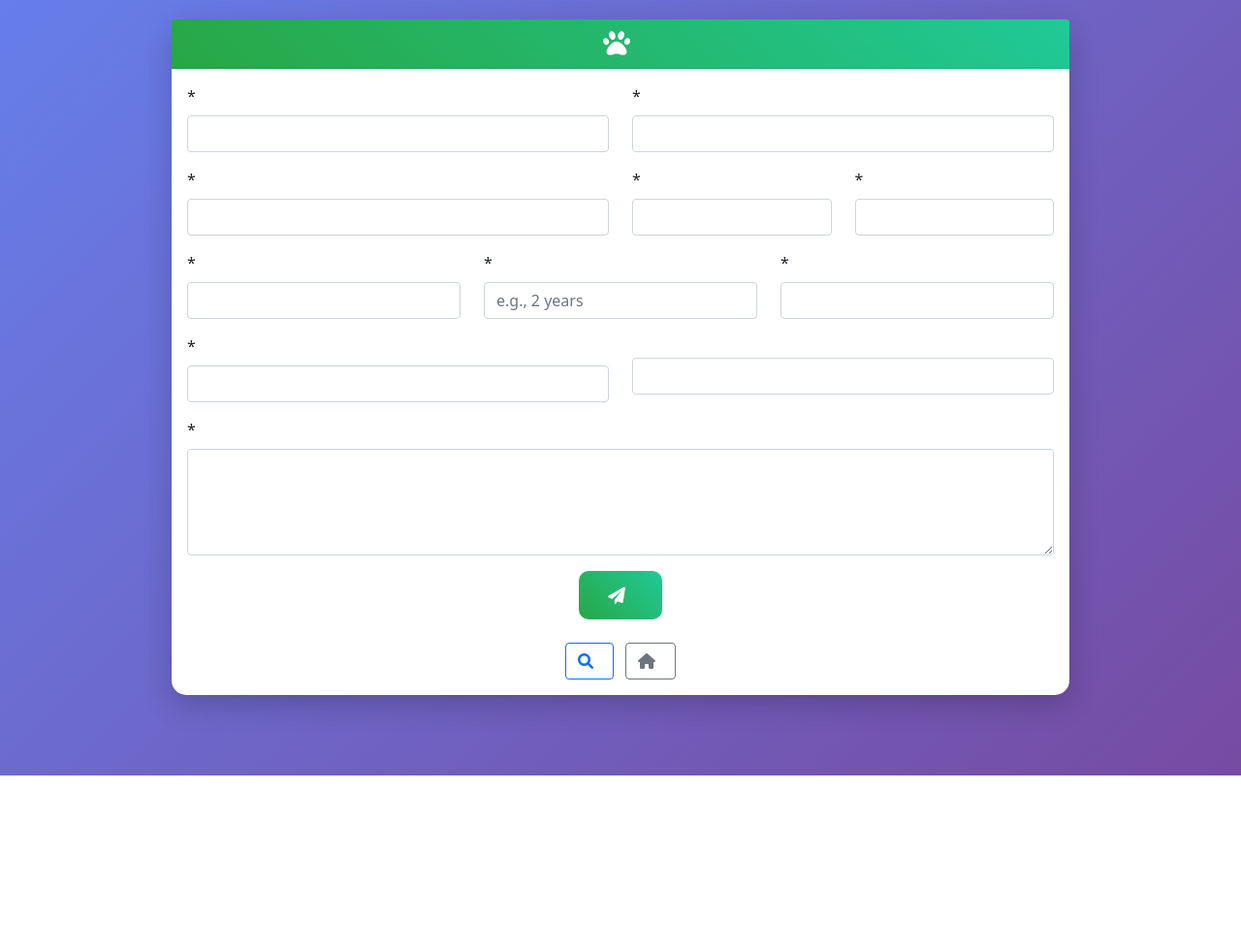
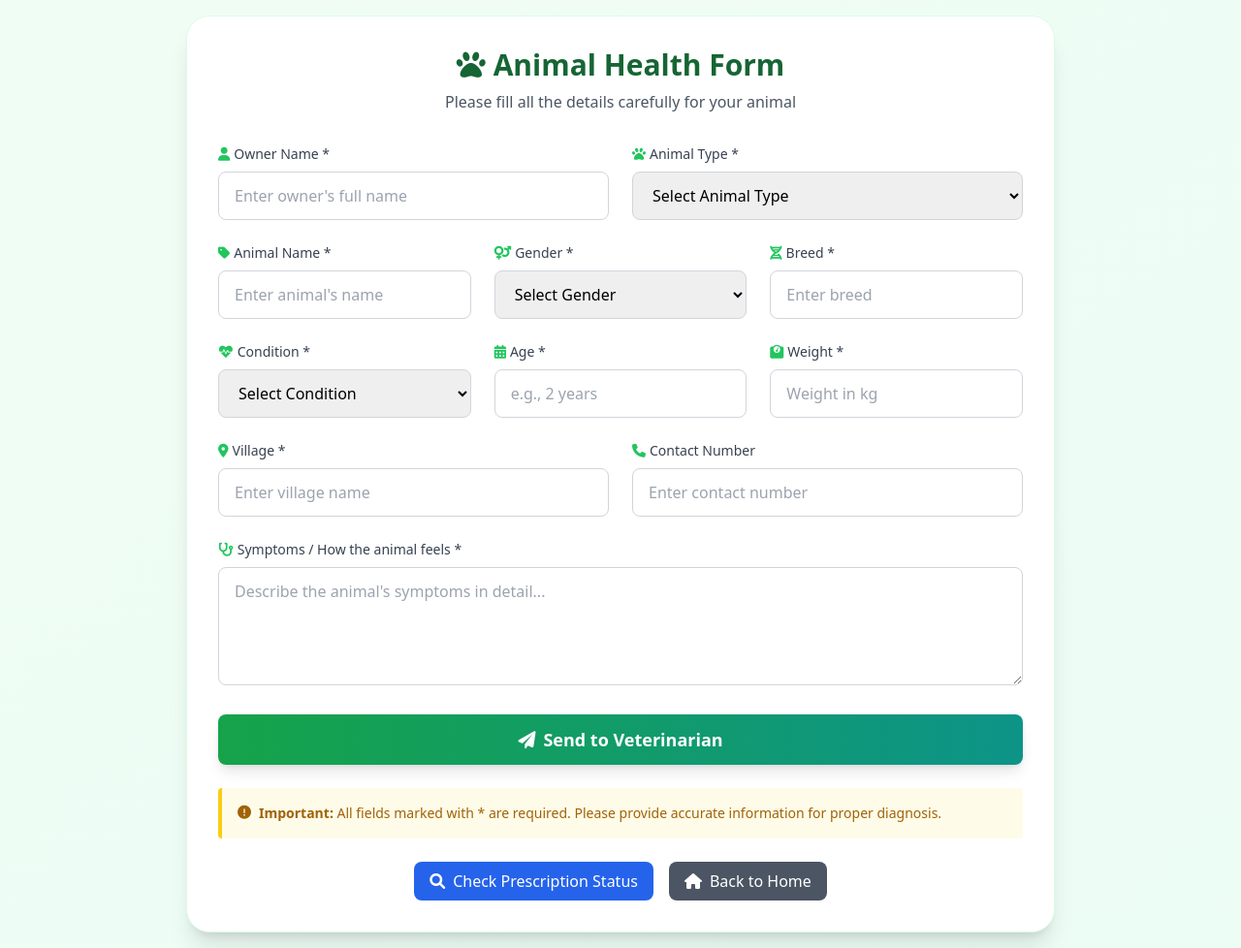
Before and after one commit to PRATIK17492/Health-Kiosk, a Python web app: template templates/animal_form.html in a window 1280 px wide. Shown: the whole page at 97% size. Before the commit the page ends 800 px from the top, so only its background shows below. Run offline with Jinja, Linux system fonts and the light colour scheme; the template is opened without the code that fills it: most values are stand-ins (such as "Sample title", 1, 10 or a date in 2020); lists and menus that the app fills with data are empty; some libraries are stand-ins or nearby versions.

Commit message:
Add files via upload

```diff
--- a/templates/animal_form.html
+++ b/templates/animal_form.html
@@ -4,83 +4,68 @@
     <meta charset="UTF-8">
     <meta name="viewport" content="width=device-width, initial-scale=1.0">
     <title>{{ t('animal_form') }} - {{ t('health_kiosk') }}</title>
-    <link href="https://cdn.jsdelivr.net/npm/bootstrap@5.1.3/dist/css/bootstrap.min.css" rel="stylesheet">
-    <link rel="stylesheet" href="https://cdnjs.cloudflare.com/ajax/libs/font-awesome/6.0.0/css/all.min.css">
-    <style>
-        body {
-            background: linear-gradient(135deg, #667eea 0%, #764ba2 100%);
-            min-height: 100vh;
-            padding: 20px;
-        }
-        .card {
-            border-radius: 15px;
-            box-shadow: 0 10px 30px rgba(0,0,0,0.2);
-            border: none;
-        }
-        .header-bg {
-            background: linear-gradient(45deg, #28a745, #20c997);
-            color: white;
-            border-radius: 15px 15px 0 0;
-        }
-        .btn-submit {
-            background: linear-gradient(45deg, #28a745, #20c997);
-            color: white;
-            border: none;
-            padding: 12px 30px;
-            font-size: 1.1em;
-            border-radius: 10px;
-        }
-        .btn-submit:hover {
-            background: linear-gradient(45deg, #218838, #1e9e8a);
-            color: white;
-        }
-    </style>
+    <script src="https://cdn.tailwindcss.com"></script>
+    <link href="https://cdnjs.cloudflare.com/ajax/libs/font-awesome/6.0.0/css/all.min.css" rel="stylesheet">
 </head>
-<body>
-    <div class="container">
-        <div class="row justify-content-center">
-            <div class="col-md-10">
-                <div class="card">
-                    <div class="card-header header-bg text-center">
-                        <h3 class="mb-0"><i class="fas fa-paw me-2"></i>{{ t('animal_form') }}</h3>
+<body class="bg-gradient-to-br from-green-50 to-emerald-50 min-h-screen flex items-center justify-center p-4">
+    <div class="w-full max-w-4xl bg-white p-8 rounded-3xl shadow-xl border border-green-100">
+        <div class="text-center mb-8">
+            <h1 class="text-3xl font-bold text-green-800">
+                <i class="fas fa-paw mr-2"></i>Animal Health Form
+            </h1>
+            <p class="text-gray-600 mt-2">Please fill all the details carefully for your animal</p>
         </div>
-                    <div class="card-body">
+
         {% if error %}
-                        <div class="alert alert-danger">
-                            {{ error }}
+            <div class="bg-red-100 border-l-4 border-red-500 text-red-700 p-4 mb-6 rounded">
+                <i class="fas fa-exclamation-triangle mr-2"></i>
+                <strong>Attention:</strong> {{ error }}
             </div>
         {% endif %}
 
         {% if message %}
-                        <div class="alert alert-success">
-                            {{ message }}
-                            {% if animal_id %}
-                            <br><strong>Your Animal ID: {{ animal_id }}</strong>
-                            <div class="mt-3">
-                                <a href="/animal/health/view/{{ animal_id }}" class="btn btn-success me-2">
-                                    <i class="fas fa-file-medical me-2"></i>{{ t('view_prescription') }}
+            <div class="bg-green-100 border-l-4 border-green-500 text-green-700 p-4 mb-6 rounded">
+                <i class="fas fa-check-circle mr-2"></i>
+                <strong>Success!</strong> {{ message }}<br>
+                <div class="mt-2 p-3 bg-white rounded border">
+                    <strong>Your Animal ID:</strong>
+                    <span class="font-mono text-green-700 bg-green-50 px-2 py-1 rounded">{{ animal_id }}</span><br>
+                    <div class="mt-3 flex gap-2 flex-wrap">
+                        <a class="inline-flex items-center px-4 py-2 bg-green-600 text-white rounded-lg hover:bg-green-700 transition"
+                           href="/animal/health/view/{{ animal_id }}">
+                            <i class="fas fa-file-medical mr-2"></i>View Prescription
                         </a>
-                                <a href="/animal/health/status" class="btn btn-info me-2">
-                                    <i class="fas fa-search me-2"></i>{{ t('check_prescription_status') }}
+                        <a class="inline-flex items-center px-4 py-2 bg-blue-600 text-white rounded-lg hover:bg-blue-700 transition"
+                           href="/animal/health/status">
+                            <i class="fas fa-search mr-2"></i>Check Prescription Status
                         </a>
-                                <a href="/animal/health" class="btn btn-warning">
-                                    <i class="fas fa-plus me-2"></i>Submit Another Form
+                        <a class="inline-flex items-center px-4 py-2 bg-yellow-600 text-white rounded-lg hover:bg-yellow-700 transition"
+                           href="/animal/health">
+                            <i class="fas fa-plus mr-2"></i>Submit Another Form
                         </a>
                     </div>
-                            {% endif %}
+                </div>
             </div>
         {% endif %}
 
-                        <form method="POST" action="/animal/health/submit">
-                            <div class="row">
-                                <div class="col-md-6 mb-3">
-                                    <label class="form-label">{{ t('owner_name') }} *</label>
-                                    <input type="text" class="form-control" name="owner_name" required>
+        <form method="POST" action="/animal/health/submit" class="space-y-6">
+            <!-- Owner and Animal Type -->
+            <div class="grid grid-cols-1 md:grid-cols-2 gap-6">
+                <div>
+                    <label class="block text-sm font-medium text-gray-700 mb-2">
+                        <i class="fas fa-user text-green-500 mr-1"></i>Owner Name *
+                    </label>
+                    <input required name="owner_name" placeholder="Enter owner's full name"
+                           class="w-full px-4 py-3 border border-gray-300 rounded-lg focus:ring-2 focus:ring-green-500 focus:border-transparent transition">
                 </div>
-                                <div class="col-md-6 mb-3">
-                                    <label class="form-label">{{ t('animal_type') }} *</label>
-                                    <select class="form-control" name="animal_type" required>
-                                        <option value="">{{ t('select_animal_type') }}</option>
+
+                <div>
+                    <label class="block text-sm font-medium text-gray-700 mb-2">
+                        <i class="fas fa-paw text-green-500 mr-1"></i>Animal Type *
+                    </label>
+                    <select required name="animal_type"
+                            class="w-full px-4 py-3 border border-gray-300 rounded-lg focus:ring-2 focus:ring-green-500 focus:border-transparent transition">
+                        <option value="">Select Animal Type</option>
                         <option value="cow">Cow</option>
                         <option value="buffalo">Buffalo</option>
                         <option value="goat">Goat</option>
@@ -94,31 +79,47 @@
                 </div>
             </div>
 
-                            <div class="row">
-                                <div class="col-md-6 mb-3">
-                                    <label class="form-label">{{ t('animal_name') }} *</label>
-                                    <input type="text" class="form-control" name="animal_name" required>
+            <!-- Animal Name, Gender, and Breed -->
+            <div class="grid grid-cols-1 md:grid-cols-3 gap-6">
+                <div>
+                    <label class="block text-sm font-medium text-gray-700 mb-2">
+                        <i class="fas fa-tag text-green-500 mr-1"></i>Animal Name *
+                    </label>
+                    <input required name="animal_name" placeholder="Enter animal's name"
+                           class="w-full px-4 py-3 border border-gray-300 rounded-lg focus:ring-2 focus:ring-green-500 focus:border-transparent transition">
                 </div>
-                                <div class="col-md-3 mb-3">
-                                    <label class="form-label">{{ t('gender') }} *</label>
-                                    <select class="form-control" name="gender" required>
-                                        <option value="">{{ t('select_gender') }}</option>
-                                        <option value="male">{{ t('male') }}</option>
-                                        <option value="female">{{ t('female') }}</option>
-                                        <option value="other">{{ t('other') }}</option>
+
+                <div>
+                    <label class="block text-sm font-medium text-gray-700 mb-2">
+                        <i class="fas fa-venus-mars text-green-500 mr-1"></i>Gender *
+                    </label>
+                    <select required name="gender"
+                            class="w-full px-4 py-3 border border-gray-300 rounded-lg focus:ring-2 focus:ring-green-500 focus:border-transparent transition">
+                        <option value="">Select Gender</option>
+                        <option value="male">Male</option>
+                        <option value="female">Female</option>
+                        <option value="other">Other</option>
                     </select>
                 </div>
-                                <div class="col-md-3 mb-3">
-                                    <label class="form-label">{{ t('breed') }} *</label>
-                                    <input type="text" class="form-control" name="breed" required>
+
+                <div>
+                    <label class="block text-sm font-medium text-gray-700 mb-2">
+                        <i class="fas fa-dna text-green-500 mr-1"></i>Breed *
+                    </label>
+                    <input required name="breed" placeholder="Enter breed"
+                           class="w-full px-4 py-3 border border-gray-300 rounded-lg focus:ring-2 focus:ring-green-500 focus:border-transparent transition">
                 </div>
             </div>
 
-                            <div class="row">
-                                <div class="col-md-4 mb-3">
-                                    <label class="form-label">{{ t('condition') }} *</label>
-                                    <select class="form-control" name="condition" required>
-                                        <option value="">{{ t('select_condition') }}</option>
+            <!-- Condition, Age, and Weight -->
+            <div class="grid grid-cols-1 md:grid-cols-3 gap-6">
+                <div>
+                    <label class="block text-sm font-medium text-gray-700 mb-2">
+                        <i class="fas fa-heartbeat text-green-500 mr-1"></i>Condition *
+                    </label>
+                    <select required name="condition"
+                            class="w-full px-4 py-3 border border-gray-300 rounded-lg focus:ring-2 focus:ring-green-500 focus:border-transparent transition">
+                        <option value="">Select Condition</option>
                         <option value="healthy">Healthy</option>
                         <option value="sick">Sick</option>
                         <option value="injured">Injured</option>
@@ -127,53 +128,83 @@
                         <option value="chronic">Chronic Condition</option>
                     </select>
                 </div>
-                                <div class="col-md-4 mb-3">
-                                    <label class="form-label">{{ t('age') }} *</label>
-                                    <input type="text" class="form-control" name="age" placeholder="e.g., 2 years" required>
+
+                <div>
+                    <label class="block text-sm font-medium text-gray-700 mb-2">
+                        <i class="fas fa-calendar-alt text-green-500 mr-1"></i>Age *
+                    </label>
+                    <input required name="age" placeholder="e.g., 2 years"
+                           class="w-full px-4 py-3 border border-gray-300 rounded-lg focus:ring-2 focus:ring-green-500 focus:border-transparent transition">
                 </div>
-                                <div class="col-md-4 mb-3">
-                                    <label class="form-label">{{ t('weight') }} *</label>
-                                    <input type="text" class="form-control" name="weight" required>
+
+                <div>
+                    <label class="block text-sm font-medium text-gray-700 mb-2">
+                        <i class="fas fa-weight text-green-500 mr-1"></i>Weight *
+                    </label>
+                    <input required name="weight" placeholder="Weight in kg"
+                           class="w-full px-4 py-3 border border-gray-300 rounded-lg focus:ring-2 focus:ring-green-500 focus:border-transparent transition">
                 </div>
             </div>
 
-                            <div class="row">
-                                <div class="col-md-6 mb-3">
-                                    <label class="form-label">{{ t('village') }} *</label>
-                                    <input type="text" class="form-control" name="village" required>
+            <!-- Village and Contact -->
+            <div class="grid grid-cols-1 md:grid-cols-2 gap-6">
+                <div>
+                    <label class="block text-sm font-medium text-gray-700 mb-2">
+                        <i class="fas fa-map-marker-alt text-green-500 mr-1"></i>Village *
+                    </label>
+                    <input required name="village" placeholder="Enter village name"
+                           class="w-full px-4 py-3 border border-gray-300 rounded-lg focus:ring-2 focus:ring-green-500 focus:border-transparent transition">
                 </div>
-                                <div class="col-md-6 mb-3">
-                                    <label class="form-label">{{ t('contact') }}</label>
-                                    <input type="text" class="form-control" name="contact">
+
+                <div>
+                    <label class="block text-sm font-medium text-gray-700 mb-2">
+                        <i class="fas fa-phone text-green-500 mr-1"></i>Contact Number
+                    </label>
+                    <input name="contact" placeholder="Enter contact number"
+                           class="w-full px-4 py-3 border border-gray-300 rounded-lg focus:ring-2 focus:ring-green-500 focus:border-transparent transition">
                 </div>
             </div>
 
-                            <div class="mb-3">
-                                <label class="form-label">{{ t('symptoms') }} *</label>
-                                <textarea class="form-control" name="symptoms" rows="4" placeholder="{{ t('describe_symptoms') }}" required></textarea>
+            <!-- Symptoms -->
+            <div>
+                <label class="block text-sm font-medium text-gray-700 mb-2">
+                    <i class="fas fa-stethoscope text-green-500 mr-1"></i>Symptoms / How the animal feels *
+                </label>
+                <textarea required name="symptoms" rows="4" placeholder="Describe the animal's symptoms in detail..."
+                          class="w-full px-4 py-3 border border-gray-300 rounded-lg focus:ring-2 focus:ring-green-500 focus:border-transparent transition"></textarea>
             </div>
 
-                            <div class="text-center">
-                                <button type="submit" class="btn btn-submit">
-                                    <i class="fas fa-paper-plane me-2"></i>{{ t('submit_animal_form') }}
+            <button type="submit" class="w-full bg-gradient-to-r from-green-600 to-teal-600 text-white py-3 rounded-lg font-bold text-lg hover:from-green-700 hover:to-teal-700 transition duration-300 shadow-lg">
+                <i class="fas fa-paper-plane mr-2"></i>Send to Veterinarian
             </button>
-                            </div>
         </form>
 
-                        <div class="text-center mt-4">
-                            <a href="/animal/health/status" class="btn btn-outline-primary me-2">
-                                <i class="fas fa-search me-2"></i>{{ t('check_prescription_status') }}
+        <div class="mt-6 p-4 bg-yellow-50 border-l-4 border-yellow-400 rounded">
+            <p class="text-sm text-yellow-700 flex items-start">
+                <i class="fas fa-exclamation-circle mr-2 mt-0.5"></i>
+                <span><strong>Important:</strong> All fields marked with * are required. Please provide accurate information for proper diagnosis.</span>
+            </p>
+        </div>
+
+        <div class="mt-6 flex gap-4 justify-center">
+            <a href="/animal/health/status" class="inline-flex items-center px-4 py-2 bg-blue-600 text-white rounded-lg hover:bg-blue-700 transition">
+                <i class="fas fa-search mr-2"></i>Check Prescription Status
             </a>
-                            <a href="/patient/welcome" class="btn btn-outline-secondary">
-                                <i class="fas fa-home me-2"></i>{{ t('back_to_home') }}
+            <a href="/patient/welcome" class="inline-flex items-center px-4 py-2 bg-gray-600 text-white rounded-lg hover:bg-gray-700 transition">
+                <i class="fas fa-home mr-2"></i>Back to Home
             </a>
         </div>
     </div>
-                </div>
-            </div>
-        </div>
-    </div>
 
-    <script src="https://cdn.jsdelivr.net/npm/bootstrap@5.1.3/dist/js/bootstrap.bundle.min.js"></script>
+    <!-- REAL-TIME NOTIFICATIONS -->
+    <script src="https://cdnjs.cloudflare.com/ajax/libs/socket.io/4.0.1/socket.io.js"></script>
+    <script>
+        var socket = io();
+
+        socket.on('animal_prescription_notification', function(data) {
+            alert("🎉 PRESCRIPTION READY!\nDr. " + data.veterinarian_name + " has sent prescription for " + data.animal_name + "!\n\nClick OK to view it.");
+            window.location.href = "/animal/health/view/" + data.animal_id;
+        });
+    </script>
 </body>
 </html>
```
Also changed, not shown: templates/doctor_login.html (+37 -118 lines). Lines whose indentation alone changed are shown as unchanged.
